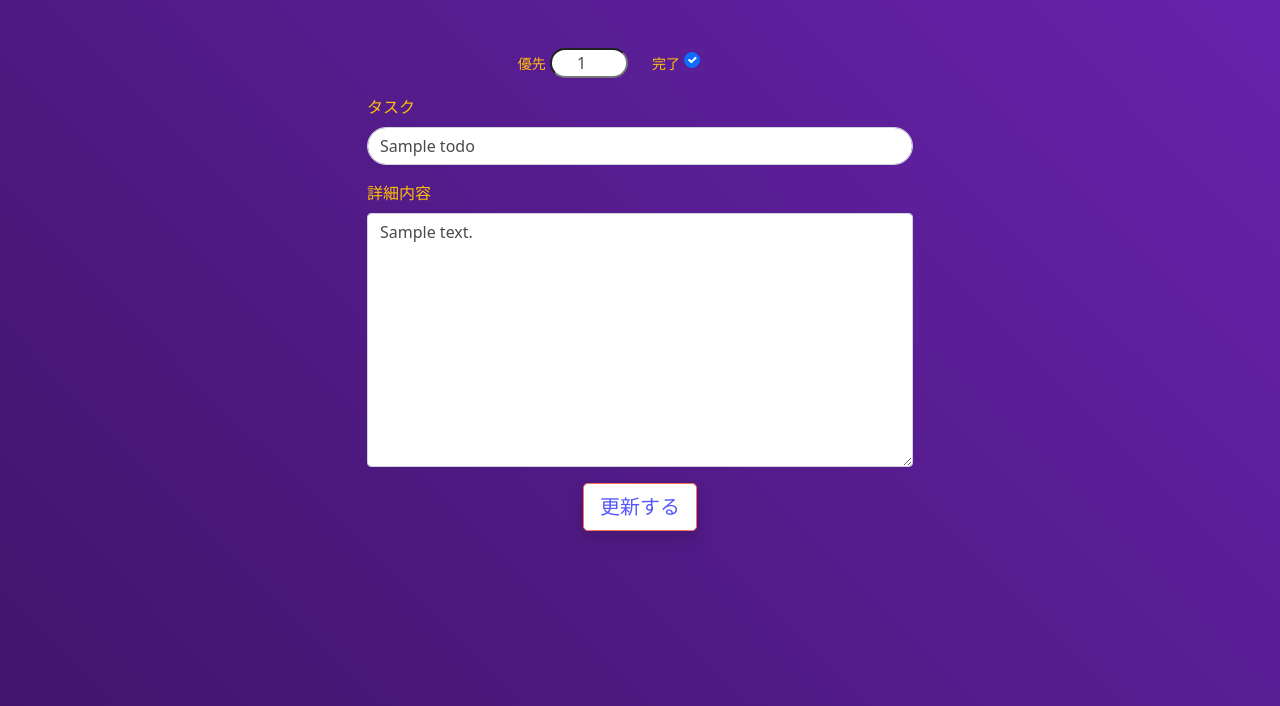
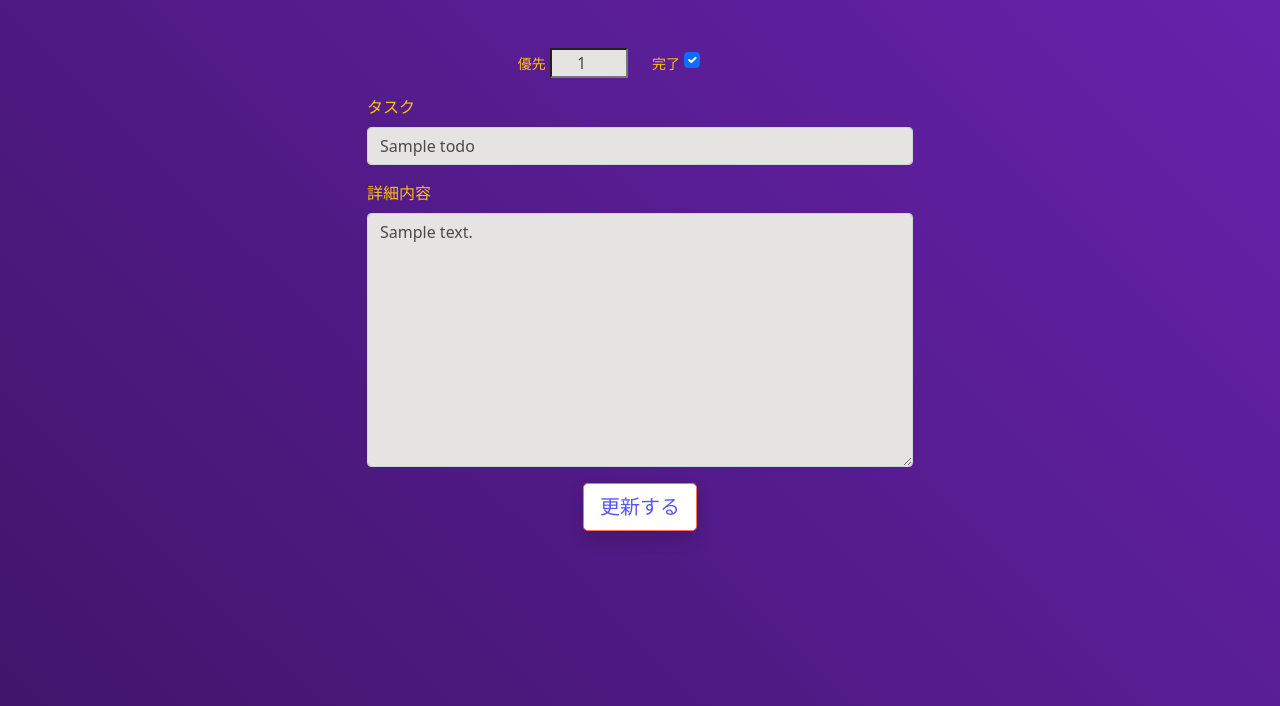
Before and after one commit to KentoKawasaki/HoneyDone, a Django app: page /update/1/ in a window 1280 px wide. Shown: the part 156-862 px from the top of the page. Run offline with Django 3.2, Linux system fonts and the light colour scheme; a user stored in the database is signed in; tables that the repository leaves empty hold one stand-in row (values such as "Sample post"); some libraries are stand-ins or nearby versions.

Commit message:
changed html files

```diff
--- a/static/assets/css/todo/styles.css
+++ b/static/assets/css/todo/styles.css
@@ -58,6 +58,9 @@ a {
 .bg-detail-blue {
   background-color: #4545b1;
 }
+.bg-platinum {
+  background-color: #e5e4e2;
+}
 .todo-title {
   font-size: 18px;
   color: #4a4a4a;
@@ -79,6 +82,6 @@ a {
   border: rgba(122, 122, 122, 0.4);
   box-shadow: none;
 }
-.bg-light-green{
-  background-color: #90EE90;
+.bg-light-green {
+  background-color: #90ee90;
 }
--- a/templates/todo/create.html
+++ b/templates/todo/create.html
@@ -12,11 +12,11 @@
         <div class="row fieldWrapper">
           <div class="col-3 text-center">
             <label for="{{ form.priority.id_for_label }}" class="form-label text-warning">{{ form.priority.label }}</label>
-            {% render_field form.priority class="form-control mb-3 rounded-pill text-dark-light text-center" type="number" min="1" max="6" value=forloop.counter %}
+            {% render_field form.priority class="form-control mb-3 bg-platinum text-dark-light text-center" type="number" min="1" max="6" value=forloop.counter %}
           </div>
           <div class="col-9 text-center">
             <label for="{{ form.title.id_for_label }}" class="form-label text-warning">{{ form.title.label }}</label>
-            {% render_field form.title class="form-control mb-3 rounded-pill text-dark-light" placeholder="タスク" %}
+            {% render_field form.title class="form-control mb-3 bg-platinum text-dark-light" placeholder="タスク" %}
           </div>
         </div>
         {% endfor %}
--- a/templates/todo/update.html
+++ b/templates/todo/update.html
@@ -16,11 +16,11 @@
         <div class="row">
           <div class="col text-end">
             <label for="{{ form.priority.id_for_label }}" class="col-form-label col-form-label-sm text-warning">{{ form.priority.label }}</label>
-            {% render_field form.priority class="col-form-control col-form-control rounded-pill text-center text-dark-light" type="number" min="1" max="6" %}
+            {% render_field form.priority class="col-form-control col-form-control bg-platinum text-center text-dark-light" type="number" min="1" max="6" %}
           </div>
           <div class="col text-start">
             <label for="{{ form.status.id_for_label }}" class="col-form-label col-form-label-sm text-warning">{{ form.status.label }}</label>
-          {% render_field form.status class="form-check-input rounded-pill text-dark-light" type="checkbox" %}
+          {% render_field form.status class="form-check-input bg-platinum text-dark-light" type="checkbox" %}
           </div>
         </div>
       </div>
@@ -28,13 +28,13 @@
     <div class="row mb-3">
       <div class="col-10 col-sm-7 col-md-6 mx-auto">
         <label for="{{ form.title.id_for_label }}" class="form-label text-warning">{{ form.title.label }}</label>
-        {% render_field form.title class="form-control rounded-pill text-dark-light" placeholder="タイトル" %}
+        {% render_field form.title class="form-control bg-platinum text-dark-light" placeholder="タイトル" %}
       </div>
     </div>
     <div class="row">
       <div class="col-10 col-sm-7 col-md-6 mx-auto">
         <label for="{{ form.body.id_for_label }}" class="form-label text-warning">{{ form.body.label }}</label>
-        {% render_field form.body class="form-control mb-3 rounded text-dark-light" placeholder="詳細/内容" %}
+        {% render_field form.body class="form-control mb-3 bg-platinum text-dark-light" placeholder="詳細/内容" %}
       </div>
     </div>
     <div class="text-center">
```
Also changed, not shown: templates/todo/index.html (+17 -17 lines).
